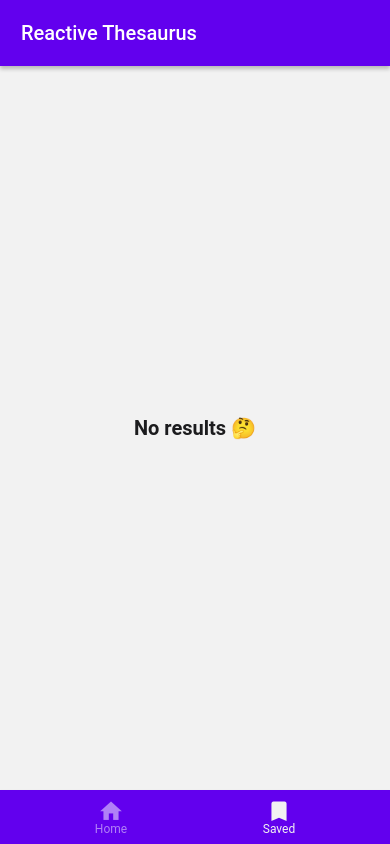
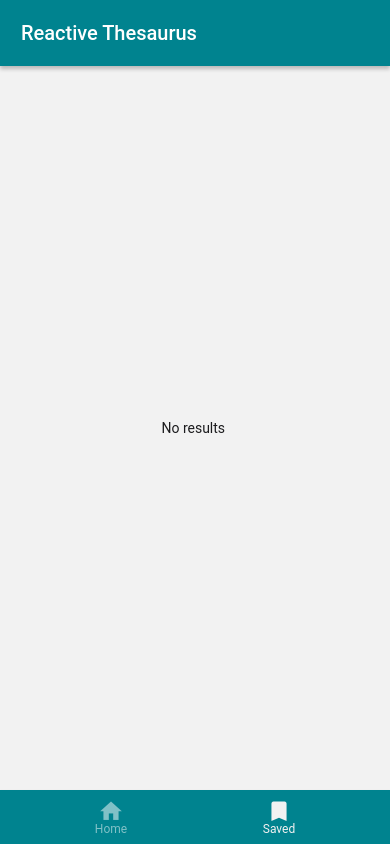
Before and after one commit to gzippedfrog/Thesar, a React Native app: screen /Saved in a window 390 px wide. Built offline with nearby package versions, Linux system fonts and the light colour scheme.

Commit message:
minor changes

```diff
--- a/App.jsx
+++ b/App.jsx
@@ -16,8 +16,6 @@ import Bar from "./components/Bar";
 import { lightTheme, darkTheme } from "./styles/themes";
 
 const Tab = createMaterialBottomTabNavigator();
-
-persistor.purge();
 
 const App = () => {
   const systemTheme = useColorScheme();
--- a/components/CardList.jsx
+++ b/components/CardList.jsx
@@ -1,6 +1,6 @@
 import React from "react";
+import { FlatList, View, StyleSheet } from "react-native";
 import { Text } from "react-native-paper";
-import { FlatList, View } from "react-native";
 import { useSelector } from "react-redux";
 import WordCard from "./WordCard";
 
@@ -9,23 +9,27 @@ const CardList = ({ data }) => {
 
   return words.length ? (
     <FlatList
-      contentContainerStyle={{ paddingTop: 10 }}
+      contentContainerStyle={styles.listContainer}
       data={words}
       renderItem={({ item }) => <WordCard word={item} />}
       keyExtractor={(word) => word.meta.uuid}
     />
   ) : (
-    <View style={{ flex: 1, alignItems: "center", justifyContent: "center" }}>
-      <Text
-        style={{
-          fontSize: 20,
-          fontWeight: "bold",
-        }}
-      >
-        No results 🤔
-      </Text>
+    <View style={styles.textContainer}>
+      <Text>No results </Text>
     </View>
   );
 };
 
+const styles = StyleSheet.create({
+  listContainer: {
+    paddingTop: 10,
+  },
+  textContainer: {
+    flex: 1,
+    alignItems: "center",
+    justifyContent: "center",
+  },
+});
+
 export default CardList;
--- a/components/WordCard.jsx
+++ b/components/WordCard.jsx
@@ -1,4 +1,5 @@
 import React from "react";
+import { StyleSheet } from "react-native";
 import { Card, Paragraph, Text, useTheme } from "react-native-paper";
 import { useDispatch, useSelector } from "react-redux";
 import { removeWord, saveWord } from "../redux/actions";
@@ -17,23 +18,11 @@ const WordCard = ({ word }) => {
   }
 
   return (
-    <Card
-      style={{
-        marginHorizontal: 10,
-        marginBottom: 10,
-      }}
-      onLongPress={onCardLongPress}
-    >
+    <Card style={styles.card} onLongPress={onCardLongPress}>
       <Card.Title title={word.meta.id.replace(/\:.*/, "")} subtitle={word.fl} />
       <Card.Content>
         {word.shortdef.map((def, i) => (
-          <Paragraph
-            style={{
-              marginBottom: 20,
-              textAlign: "justify",
-            }}
-            key={def}
-          >
+          <Paragraph style={styles.paragraph} key={def}>
             {def + "\n"}
             <Text style={{ color: colors.primary }}>synonyms: </Text>
             {word.meta.syns[i].join(", ")}
@@ -44,4 +33,15 @@ const WordCard = ({ word }) => {
   );
 };
 
+const styles = StyleSheet.create({
+  card: {
+    marginHorizontal: 10,
+    marginBottom: 10,
+  },
+  paragraph: {
+    marginBottom: 20,
+    textAlign: "justify",
+  },
+});
+
 export default WordCard;
--- a/package.json
+++ b/package.json
@@ -10,6 +10,7 @@
     "eject": "expo eject"
   },
   "dependencies": {
+    "@babel/preset-env": "^7.1.6",
     "@react-native-async-storage/async-storage": "^1.15.14",
     "@react-navigation/material-bottom-tabs": "^6.0.9",
     "@react-navigation/native": "^6.0.6",
@@ -18,7 +19,7 @@
     "expo-status-bar": "~1.2.0",
     "react": "17.0.1",
     "react-dom": "17.0.1",
-    "react-native": "0.64.3",
+    "react-native": "^0.64.3",
     "react-native-paper": "^4.11.1",
     "react-native-safe-area-context": "^3.3.2",
     "react-native-screens": "^3.10.1",
--- a/screens/HomeScreen.jsx
+++ b/screens/HomeScreen.jsx
@@ -6,7 +6,7 @@ import { fetchResults } from "../redux/actions";
 import CardList from "../components/CardList";
 
 const HomeScreen = () => {
-  const [searchQuery, setSearchQuery] = useState("cat");
+  const [searchQuery, setSearchQuery] = useState("");
   const dispatch = useDispatch();
   const { colors } = useTheme();
 
@@ -21,7 +21,6 @@ const HomeScreen = () => {
         style={{
           margin: 5,
           backgroundColor: colors.primary,
-          // flex: 1,
         }}
       >
         <Searchbar
--- a/styles/themes.js
+++ b/styles/themes.js
@@ -11,7 +11,7 @@ import merge from "deepmerge";
 let lightTheme = merge(PaperDefaultTheme, NavigationDefaultTheme);
 let darkTheme = merge(PaperDarkTheme, NavigationDarkTheme);
 
-lightTheme.colors.primary = "#6200ee";
-darkTheme.colors.primary = "#a877ed";
+lightTheme.colors.primary = "#00838f";
+darkTheme.colors.primary = "#80deea";
 
 export { lightTheme, darkTheme };
```
Also changed, not shown: 1 other file (tests, documents, lock files or other folders).
